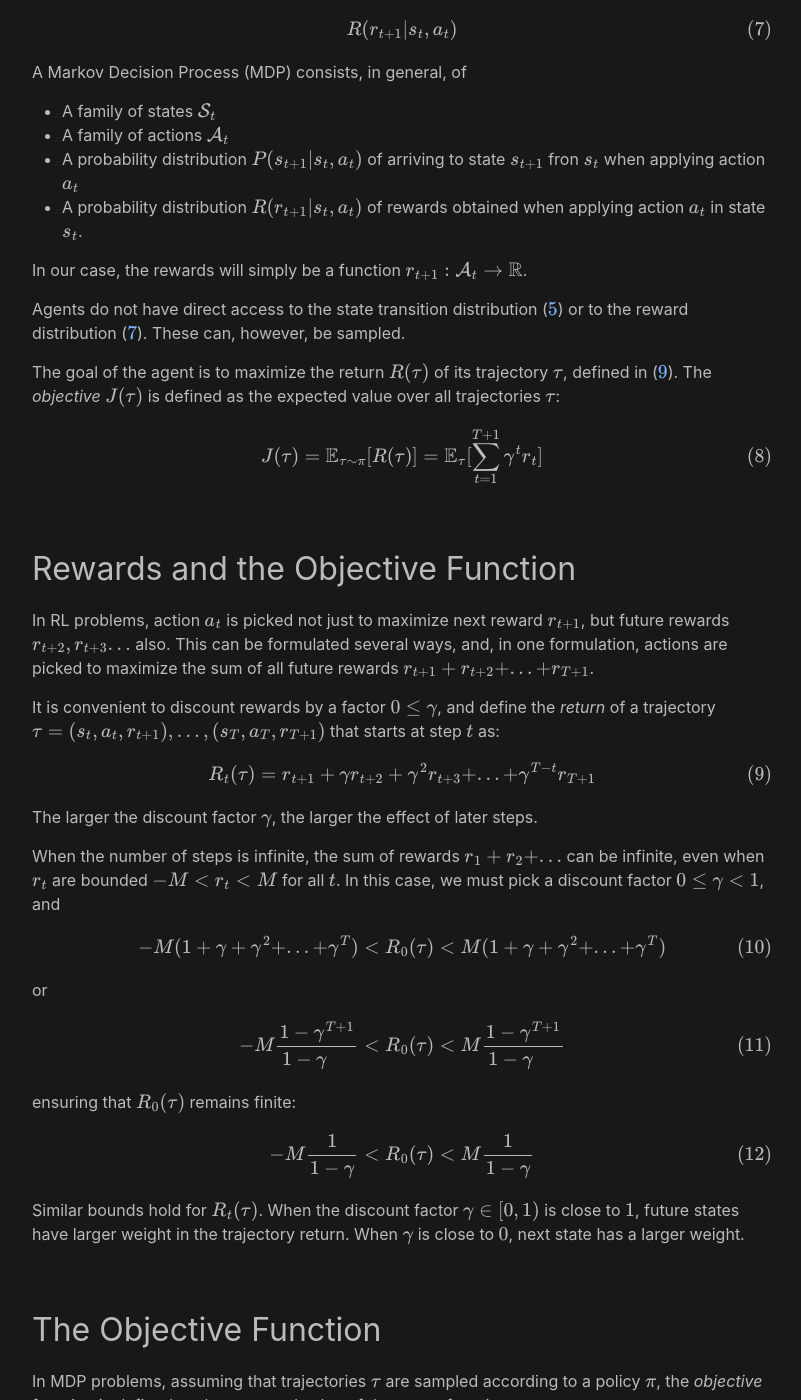
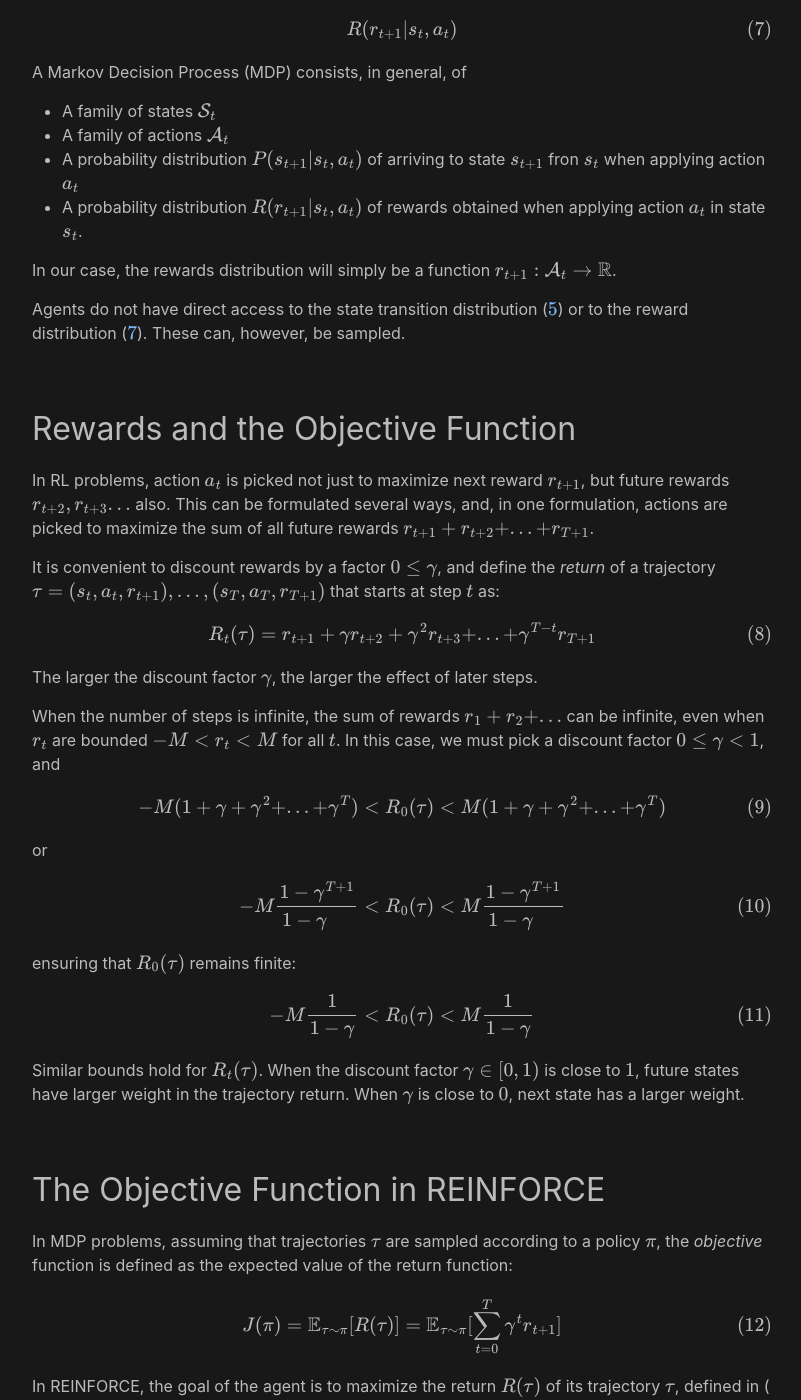
Before and after one commit to analytiq-hub/sigagent.github.io, a Jekyll site: the page built from machine_learning/_posts/2021-01-22-reinforce.md, in a window 1280 px wide and 1400 px high, scrolled down 2634 px. Shown: the whole window, without its empty margins (238-1039 px from the left). Built offline with Jekyll 4.4.1, drawn with Linux system fonts in a browser that asks for light colours; formulas are drawn with MathJax 3; a script that is not in the unit is left out; some of the changed text lies outside the part shown.

Commit message:
*** empty log message ***

```diff
--- a/machine_learning/_posts/2021-01-22-reinforce.md
+++ b/machine_learning/_posts/2021-01-22-reinforce.md
@@ -97,17 +97,9 @@ A Markov Decision Process (MDP) consists, in general, of
 * A probability distribution $$P(s_{t+1} \vert s_t, a_t)$$ of arriving to state $$s_{t+1}$$ fron $$s_{t}$$ when applying action $$a_t$$
 * A probability distribution $$R(r_{t+1} \vert s_t, a_t)$$ of rewards obtained when applying action $$a_t$$ in state $$s_{t}$$.
 
-In our case, the rewards will simply be a function $$r_{t+1} : \mathcal{A}_{t} \rightarrow \mathbb{R}$$.
+In our case, the rewards distribution will simply be a function $$r_{t+1} : \mathcal{A}_{t} \rightarrow \mathbb{R}$$.
 
 Agents do not have direct access to the state transition distribution (\ref{eq:state_transition_dist}) or to the reward distribution (\ref{eq:reward_dist}). These can, however, be sampled.
-
-The goal of the agent is to maximize the return $$R(\tau)$$ of its trajectory $$\tau$$, defined in (\ref{eq:traj_return}). The *objective* $$J(\tau)$$ is defined as the expected value over all trajectories $$\tau$$:
-
-$$
-\begin{equation} \label{eq:objective_dist}
-J(\tau) = \mathbb{E}_{\tau \sim \pi}[R(\tau)] = \mathbb{E}_{\tau}[\sum_{t=1}^{T+1} \gamma^t r_t]
-\end{equation}
-$$
 
 ## Rewards and the Objective Function
 
@@ -149,7 +141,7 @@ $$
 
 Similar bounds hold for $$R_t(\tau)$$. When the discount factor $$\gamma \in [0, 1)$$ is close to $$1$$, future states have larger weight in the trajectory return. When $$\gamma$$ is close to $$0$$, next state has a larger weight.
 
-## The Objective Function
+## The Objective Function in REINFORCE
 
 In MDP problems, assuming that trajectories $$\tau$$ are sampled according to a policy $$\pi$$, the *objective* function is defined as the expected value of the return function:
 
@@ -159,6 +151,15 @@ J(\pi) = \mathbb{E}_{\tau \sim \pi}[R(\tau)] = \mathbb{E}_{\tau \sim \pi}[\sum_{
 \end{equation}
 $$
 
+In REINFORCE, the goal of the agent is to maximize the return $$R(\tau)$$ of its trajectory $$\tau$$, defined in (\ref{eq:traj_return}). The *objective* $$J(\tau)$$ is defined as the expected value over all trajectories $$\tau$$:
+
+$$
+\begin{equation} \label{eq:objective_dist}
+J(\tau) = \mathbb{E}_{\tau \sim \pi}[R(\tau)] = \mathbb{E}_{\tau}[\sum_{t=1}^{T+1} \gamma^t r_t]
+\end{equation}
+$$
+
+
 ...
 
 
```
